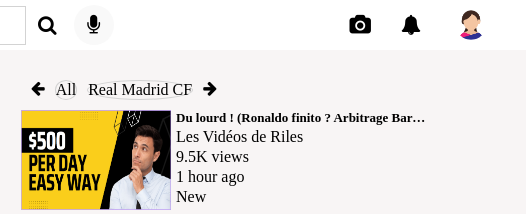
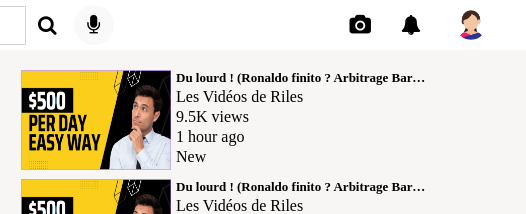
Before and after one commit to kensteph/youtube, a plain HTML site: page index.html in a window 1280 px wide. Shown: the top 214 px of the page, 754-1280 px from the left. Drawn offline with Linux system fonts and the light colour scheme.

Commit message:
Adding COMMENT setion

```diff
--- a/index.html
+++ b/index.html
@@ -396,12 +396,12 @@
         </div>
       </div>
       <div class="playlist">
-        <div class="pCategory">
+        <!-- <div class="pCategory">
           <i class="fa fa-arrow-left" id="lArrow"></i>
           <div class="category">All</div>
           <div class="category">Real Madrid CF</div>
           <i class="fa fa-arrow-right" id="rArrow"></i>
-        </div>
+        </div> -->
         <div class="playlistItems">
           <div class="pItem">
             <div class="thumbnail">
--- a/style.css
+++ b/style.css
@@ -303,6 +303,7 @@ font-weight: 500;
 }
 .cActions >i{
   color: lightgray;
+  cursor: pointer;
 }
 .cActions >span{
   cursor: pointer;
```
